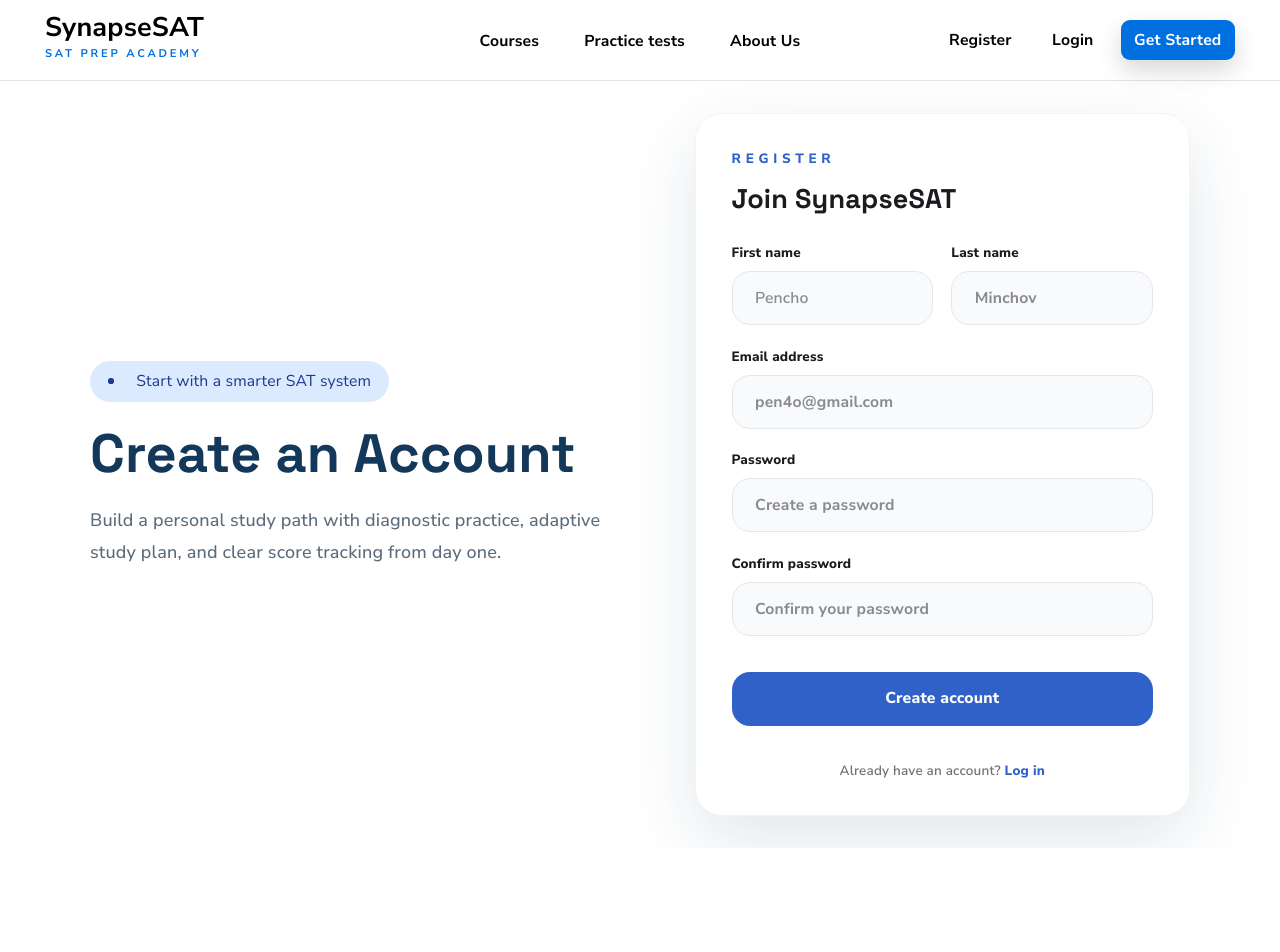
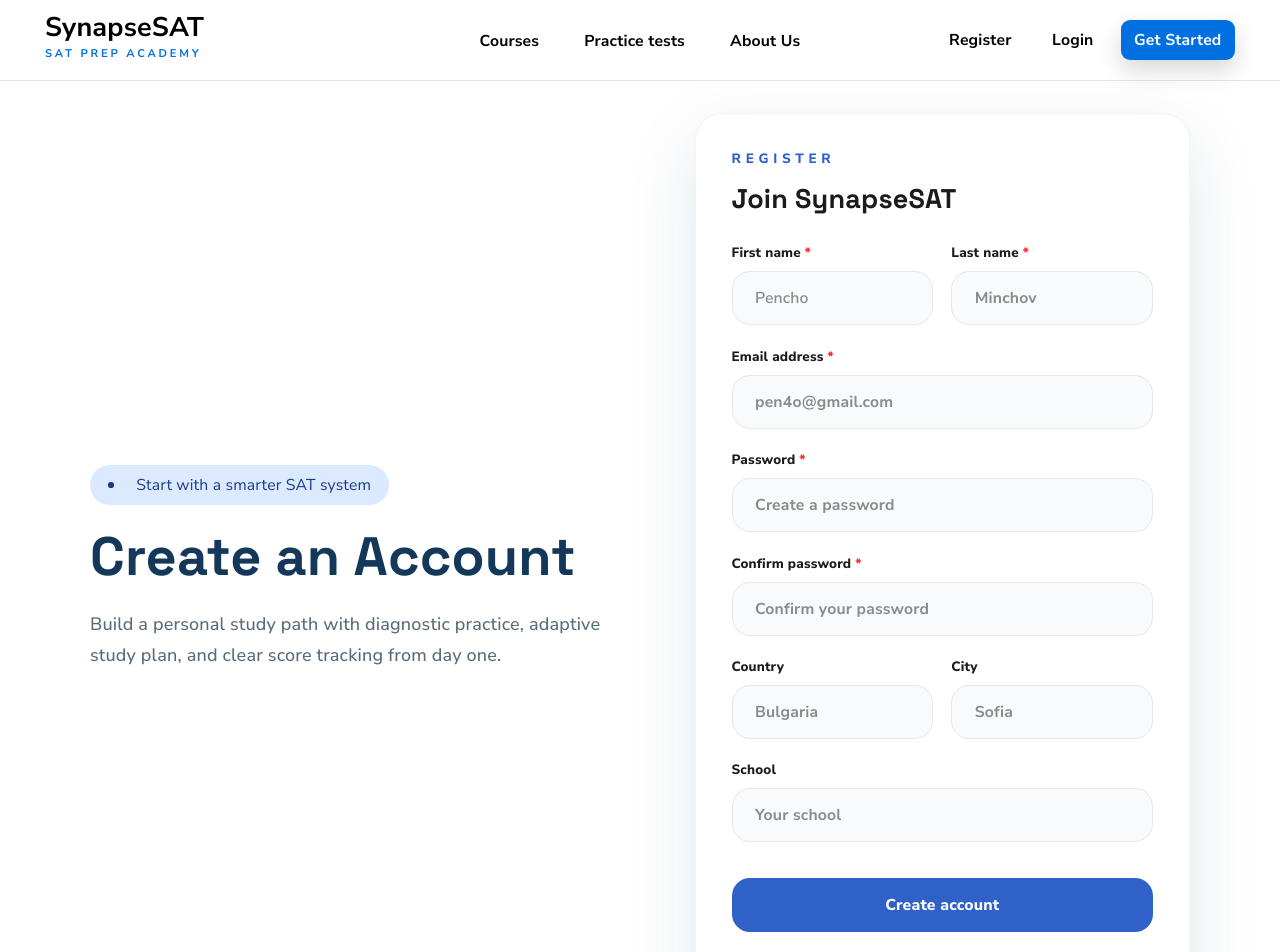
Before and after one commit to alexmehandzhiyska/synapse-sat-fe, a React (Vite) app: page /register in a window 1280 px wide. Shown: the top 952 px of the page. Before the commit the page ends 848 px from the top, so only its background shows below. Built offline with nearby package versions, Linux system fonts and the light colour scheme.

Commit message:
chore: add country, city, and school to student records

```diff
--- a/src/components/Register/Register.tsx
+++ b/src/components/Register/Register.tsx
@@ -58,7 +58,7 @@
                         <div className="grid gap-4 sm:grid-cols-2">
                             <label className="block pt-1">
                                 <span className="mb-2 block text-xs font-extrabold text-[#1b1b1f]">
-                                    First name
+                                    First name <span className="text-red-500">*</span>
                                 </span>
                                 <input
                                     type="text"
@@ -77,7 +77,7 @@
 
                             <label className="block pt-1">
                                 <span className="mb-2 block text-xs font-extrabold text-[#1b1b1f]">
-                                    Last name
+                                    Last name <span className="text-red-500">*</span>
                                 </span>
                                 <input
                                     type="text"
@@ -97,7 +97,7 @@
 
                         <label className="block pt-1">
                             <span className="mb-2 block text-xs font-extrabold text-[#1b1b1f]">
-                                Email address
+                                Email address <span className="text-red-500">*</span>
                             </span>
                             <input
                                 type="email"
@@ -116,7 +116,7 @@
 
                         <label className="block pt-1">
                             <span className="mb-2 block text-xs font-extrabold text-[#1b1b1f]">
-                                Password
+                                Password <span className="text-red-500">*</span>
                             </span>
                             <input
                                 type="password"
@@ -139,7 +139,7 @@
 
                         <label className="block pt-1">
                             <span className="mb-2 block text-xs font-extrabold text-[#1b1b1f]">
-                                Confirm password
+                                Confirm password <span className="text-red-500">*</span>
                             </span>
                             <input
                                 type="password"
@@ -155,6 +155,44 @@
                                     {errors.confirmPassword.message}
                                 </span>
                             )}
+                        </label>
+
+                        <div className="grid gap-4 sm:grid-cols-2">
+                            <label className="block pt-1">
+                                <span className="mb-2 block text-xs font-extrabold text-[#1b1b1f]">
+                                    Country
+                                </span>
+                                <input
+                                    type="text"
+                                    className="h-12 w-full rounded-2xl border border-gray-200 bg-gray-50 px-5 text-sm font-bold text-[#1b1b1f] outline-none transition focus:border-[#2f61c9] focus:bg-white focus:ring-4 focus:ring-blue-100"
+                                    placeholder="Bulgaria"
+                                    {...register('country')}
+                                />
+                            </label>
+
+                            <label className="block pt-1">
+                                <span className="mb-2 block text-xs font-extrabold text-[#1b1b1f]">
+                                    City
+                                </span>
+                                <input
+                                    type="text"
+                                    className="h-12 w-full rounded-2xl border border-gray-200 bg-gray-50 px-5 text-sm font-bold text-[#1b1b1f] outline-none transition focus:border-[#2f61c9] focus:bg-white focus:ring-4 focus:ring-blue-100"
+                                    placeholder="Sofia"
+                                    {...register('city')}
+                                />
+                            </label>
+                        </div>
+
+                        <label className="block pt-1">
+                            <span className="mb-2 block text-xs font-extrabold text-[#1b1b1f]">
+                                School
+                            </span>
+                            <input
+                                type="text"
+                                className="h-12 w-full rounded-2xl border border-gray-200 bg-gray-50 px-5 text-sm font-bold text-[#1b1b1f] outline-none transition focus:border-[#2f61c9] focus:bg-white focus:ring-4 focus:ring-blue-100"
+                                placeholder="Your school"
+                                {...register('school')}
+                            />
                         </label>
 
                         {submitError && (
--- a/src/types/auth.ts
+++ b/src/types/auth.ts
@@ -4,6 +4,9 @@
     email: string;
     password: string;
     confirmPassword: string;
+    country?: string;
+    city?: string;
+    school?: string;
 }
 
 export type LoginData = {
```
